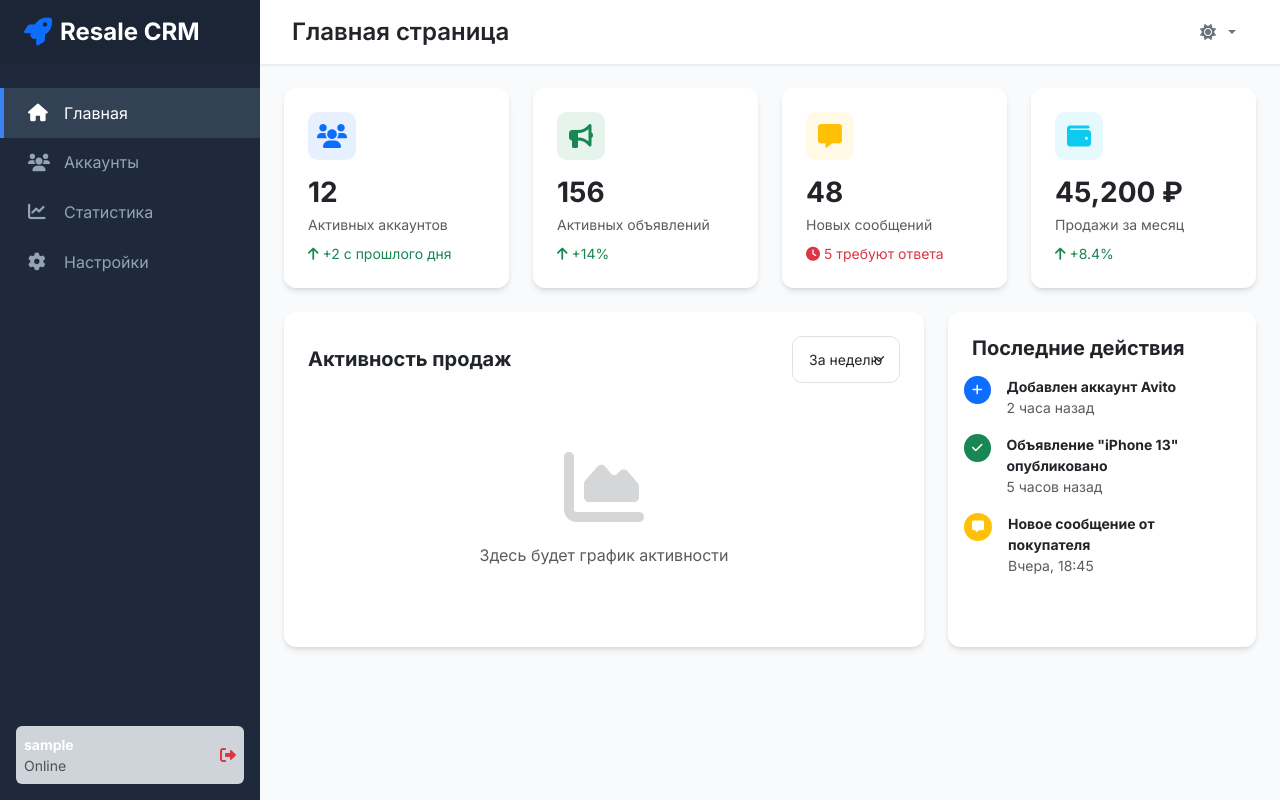
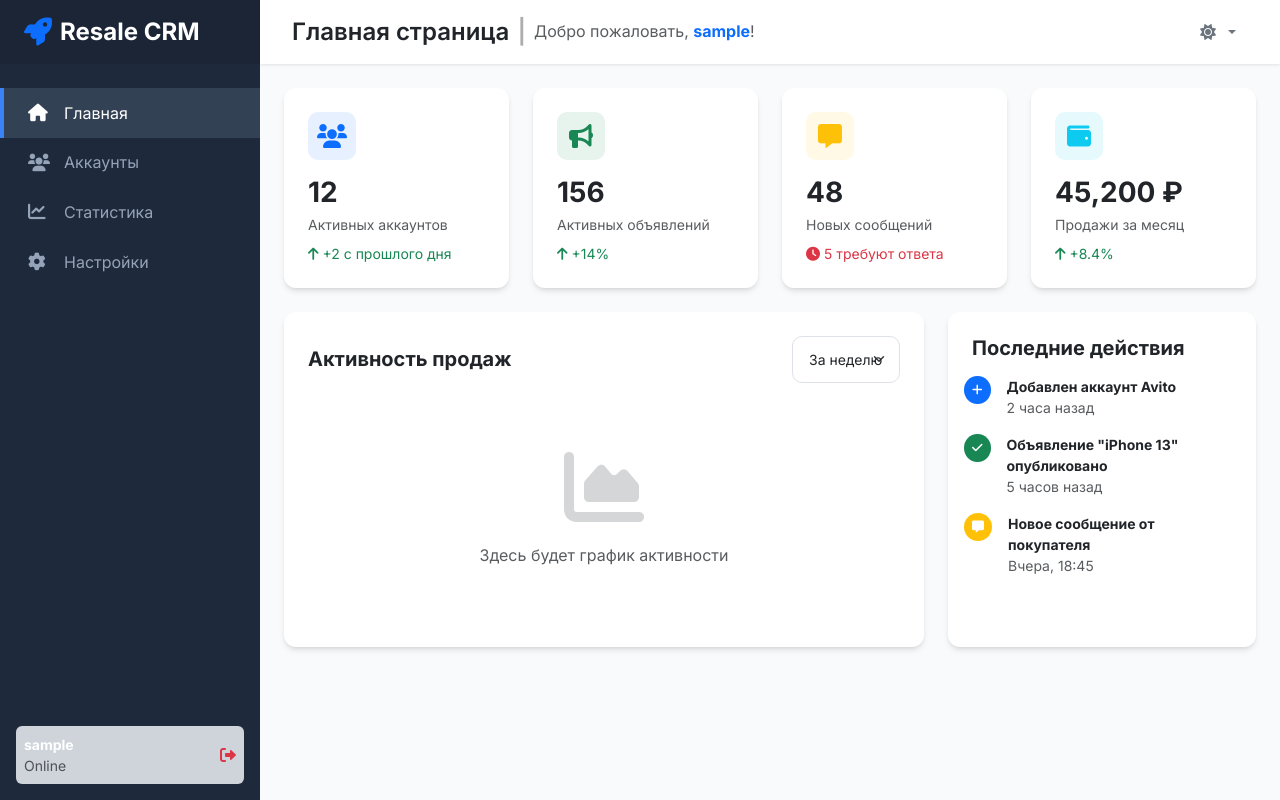
Before and after one commit to lolipop22123/resale-panel, a Flask app: page /user/home in a window 1280 px wide. Run offline with Flask 3, Linux system fonts and the light colour scheme; the visitor is signed in with stand-in values (Sample User, id 1).

Commit message:
Show username on dashboard

```diff
--- a/panel/templates/user/home.html
+++ b/panel/templates/user/home.html
@@ -1,6 +1,12 @@
 {% extends "base.html" %}
 {% block title %}Dashboard{% endblock %}
-{% block header_title %}Главная страница{% endblock %}
+{% block header_title %}
+    <div class="d-flex align-items-center">
+        <span>Главная страница</span>
+        <span class="mx-2 text-muted opacity-50">|</span>
+        <span class="fs-6 fw-normal text-muted">Добро пожаловать, <span class="text-primary fw-bold">{{ session.get('user_id') }}</span>!</span>
+    </div>
+{% endblock %}
 
 {% block content %}
 <div class="row g-4">
```
